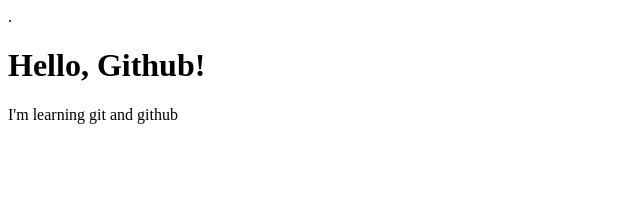
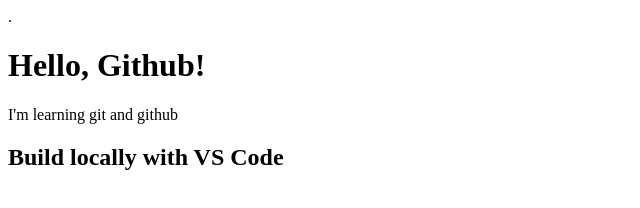
Before and after one commit to anjystar10/github-playground, a plain HTML site: page index.html in a window 1280 px wide. Shown: the whole page, without its empty margins (0-640 px from the left). Drawn offline with Linux system fonts and the light colour scheme.

Commit message:
Add local heading

```diff
--- a/index.html
+++ b/index.html
@@ -6,5 +6,6 @@
 <body>
   <h1>Hello, Github!</h1>
   <p>I'm learning git and github</p>
+  <h2>Build locally with VS Code</h2>
 </body>
 </html>
```
